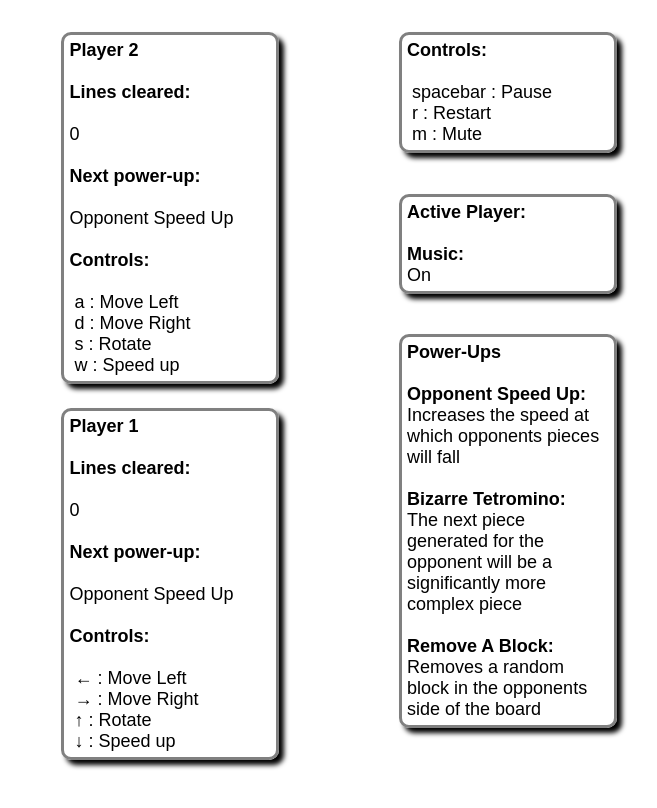
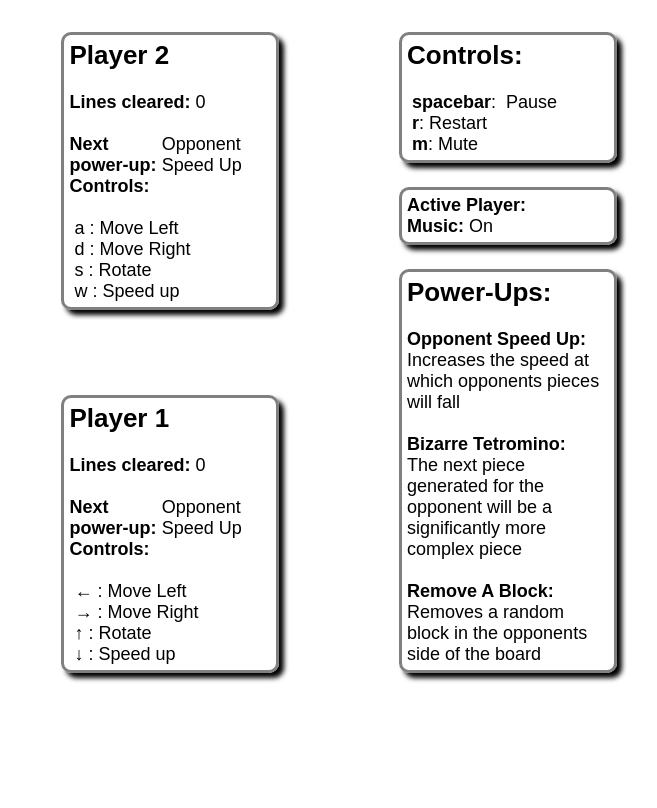
Before and after one commit to CKMurison/Tetris, a website: page index.html in a window 1280 px wide. Shown: the full height of the page, 436-1093 px from the left. Drawn offline with Linux system fonts and the light colour scheme; a web font is replaced by a local one.

Commit message:
done reworking CSS for video demo

```diff
--- a/index.html
+++ b/index.html
@@ -15,11 +15,13 @@
          </div>
          <div class='instructionsContainer'>
             <div class='uiContainer player2'>
-               <span class="box title" style="font-weight:bold">Player 2</span><br>
-               <span class="headers" style="font-weight:bold">Lines cleared:</span><br>
-               <span id="linesClearedP2">0</span><br>
-               <span class="headers" style="font-weight:bold">Next power-up:</span><br>
-               <span id="nextPowerUpP2">Opponent Speed Up</span><br>
+               <span class="boxTitle" style="font-weight:bold">Player 2</span><br>
+               <div><span class="headers" style="font-weight:bold">Lines cleared:</span><br>
+               &nbsp;
+               <span id="linesClearedP2">0</span></div>
+               <div><span class="headers" style="font-weight:bold">Next power-up:</span><br>
+               &nbsp;
+               <span id="nextPowerUpP2">Opponent Speed Up</span></div>
                <span class="headers" style="font-weight:bold">Controls:</span><br>
                &nbsp;a : Move Left<br>
                &nbsp;d : Move Right<br>
@@ -27,11 +29,13 @@
                &nbsp;w : Speed up
             </div>
             <div class='uiContainer player1'>
-               <span class="box title" style="font-weight:bold">Player 1</span><br>
-               <span class="headers" style="font-weight:bold">Lines cleared:</span><br>
-               <span id="linesClearedP1">0</span><br>
-               <span class="headers" style="font-weight:bold">Next power-up:</span><br>
-               <span id="nextPowerUpP1">Opponent Speed Up</span><br>
+               <span class="boxTitle" style="font-weight:bold">Player 1</span><br>
+               <div><span class="headers" style="font-weight:bold">Lines cleared:</span><br>
+               &nbsp;
+               <span id="linesClearedP1">0</span></div>
+               <div><span class="headers" style="font-weight:bold">Next power-up:</span><br>
+               &nbsp;
+               <span id="nextPowerUpP1">Opponent Speed Up</span></div>
                <span class="headers" style="font-weight:bold">Controls:</span><br>
                &nbsp;&larr; : Move Left<br>
                &nbsp;&rarr; : Move Right<br>
@@ -42,19 +46,21 @@
          <div id="gridElement"></div>
          <div class="instructionsContainer">
             <div class='uiContainer'>
-               <span class="headers" style="font-weight:bold">Controls:</span><br>
-               &nbsp;spacebar : Pause<br>
-               &nbsp;r : Restart<br>
-               &nbsp;m : Mute
+               <span class="boxTitle" style="font-weight:bold">Controls:</span><br>
+               <div>&nbsp;<strong>spacebar</strong> : &nbsp;Pause<br></div>
+               <div>&nbsp;<strong>r</strong> : Restart<br></div>
+               <div>&nbsp;<strong>m</strong> : Mute</div>
             </div>
             <div class="uiContainer">
-               <span class="headers" style="font-weight:bold">Active Player:</span>
-               <span id="activePlayer"></span><br>
-               <span class="headers" style="font-weight:bold">Music:</span>
-               <div id="musicMuted">On</div>
+               <div><span class="headers" style="font-weight:bold">Active Player:</span>
+               &nbsp;
+               <span id="activePlayer"></span></div>
+               <div><span class="headers" style="font-weight:bold">Music:</span>
+               &nbsp;
+               <div id="musicMuted">On</div></div>
             </div>
             <div class="uiContainer">
-               <span class="box title" style="font-weight:bold">Power-Ups</span><br>
+               <span class="boxTitle" style="font-weight:bold">Power-Ups:</span><br>
                <span class="headers" style="font-weight:bold">Opponent Speed Up:</span>
                Increases the speed at which opponents pieces will fall<br><br>
                <span class="headers" style="font-weight:bold">Bizarre Tetromino:</span>
--- a/styles/styles.css
+++ b/styles/styles.css
@@ -65,6 +65,14 @@ div {
         20% {
         transform: translateY(-20px)
     }
+}
+
+.boxTitle {
+    font-size: 26px;
+}
+
+.headers {
+    font-size: 18px;
 }
 
 .instructionsContainer {
```
